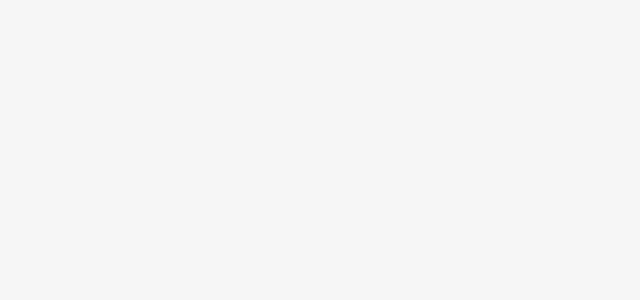
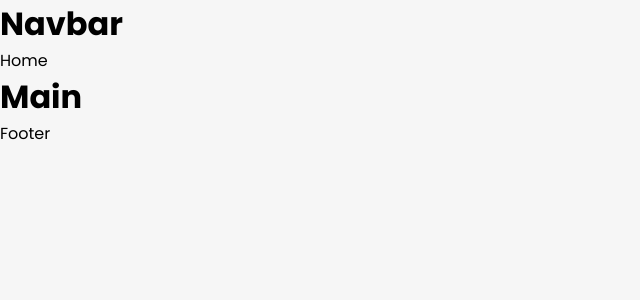
Before and after one commit to CynthiaB990/Expedition-Tours, a React (Create React App) app: page / in a window 1280 px wide. Shown: the top 300 px of the page, without its empty margins (0-640 px from the left). Built offline with nearby package versions, Linux system fonts and the light colour scheme.

Commit message:
Imported components items to App.js

```diff
--- a/src/App.css
+++ b/src/App.css
@@ -43,7 +43,7 @@
 }
 
 .icon {
-  font-size: 2rem;
+  font-size: 4rem;
   cursor: pointer;
 }
 
--- a/src/App.js
+++ b/src/App.js
@@ -1,11 +1,19 @@
 import React from "react"
 import './App.css'
+import Navbar from './Components/NavBar/Navbar'
+import Home from './Components/Home/Home'
+import Main from './Components/Main/Main'
+import Footer from './Components/Footer/Footer'
+
 
 function App() {
   return (
-    <div className="App">
-
-    </div>
+    <>
+      <Navbar />
+      <Home />
+      <Main />
+      <Footer />
+    </>
   );
 }
 
```
